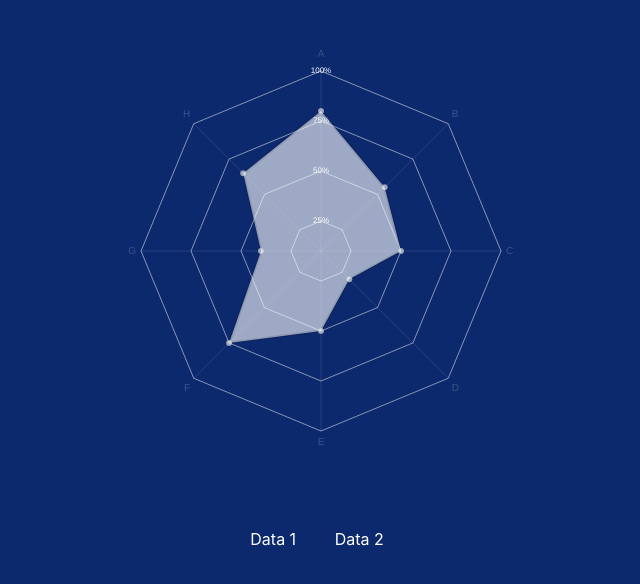
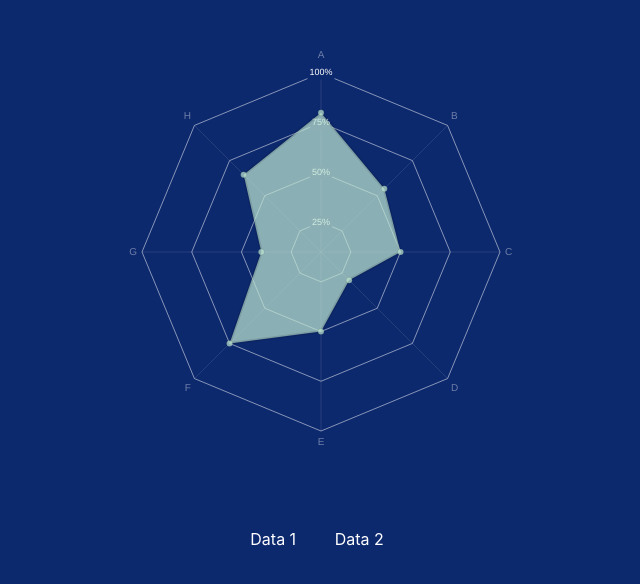
Before and after one commit to luishdez/chart-test, a plain HTML site: page index.html in a window 1280 px wide. Shown: the whole page, without its empty margins (319-959 px from the left). Drawn offline with nearby package versions, Linux system fonts and the light colour scheme.

Commit message:
Changes color

```diff
--- a/index.html
+++ b/index.html
@@ -40,16 +40,17 @@
   <script src="js/plugins.js"></script>
   <script src="js/main.js"></script>
   <script>
+
+    var setA = [80, 55, 50, 30, 50, 75, 40, 65];
+    var setB = [30, 25, 20, 15, 15, 40, 10, 40];
+
     var dataInit = {
       labels: ['A', 'B', 'C', 'D', 'E', 'F', 'G', 'H'],
       datasets: [{
-        backgroundColor: 'rgba(255, 255, 255, 0.6)',
-        data: [80, 55, 50, 30, 50, 75, 40, 65]
+        backgroundColor: 'rgba(192, 233, 211, 0.7)',
+        data: setA,
       }]
     }
-
-    var setA = [80, 55, 50, 30, 50, 75, 40, 65];
-    var setB = [30, 25, 20, 15, 15, 40, 10, 40];
 
     var ctx = document.getElementById('myChart');
     var myRadarChart = new Chart(ctx, {
@@ -95,18 +96,17 @@
             color: 'rgba(255, 255, 255, 0.5)',
           },
           ticks: {
-            backdropColor: '#fff',
+            backdropColor: '#0D296E',
             fontColor: '#fff',
-            backdropPaddingX: -115,
-            fontSize: 8,
+            fontSize: 9,
             min: 10,
             max: 100,
             stepSize: 25,
-            showLabelBackdrop: false,
+            showLabelBackdrop: true,
             callback: (value) => { return value + '%'},
           },
           pointLabels: {
-            fontColor: 'rgba(255, 255, 255, 0.2)',
+            fontColor: 'rgba(255, 255, 255, 0.4)',
           }
         }
       }
```
